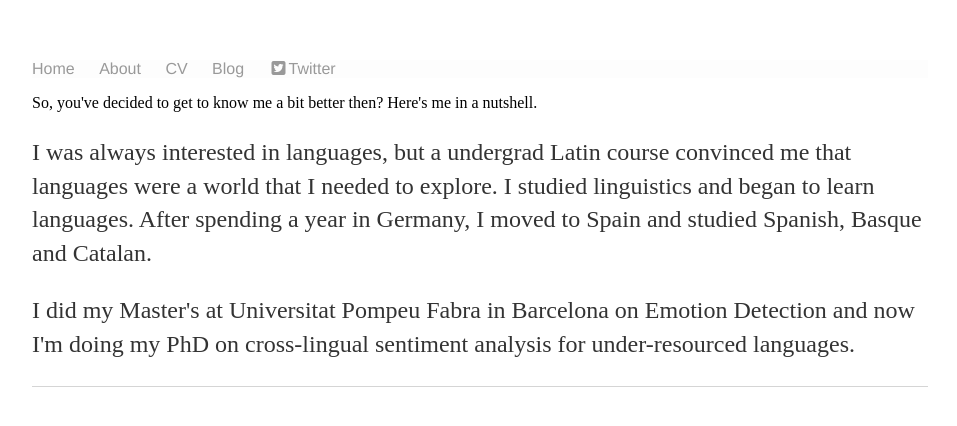
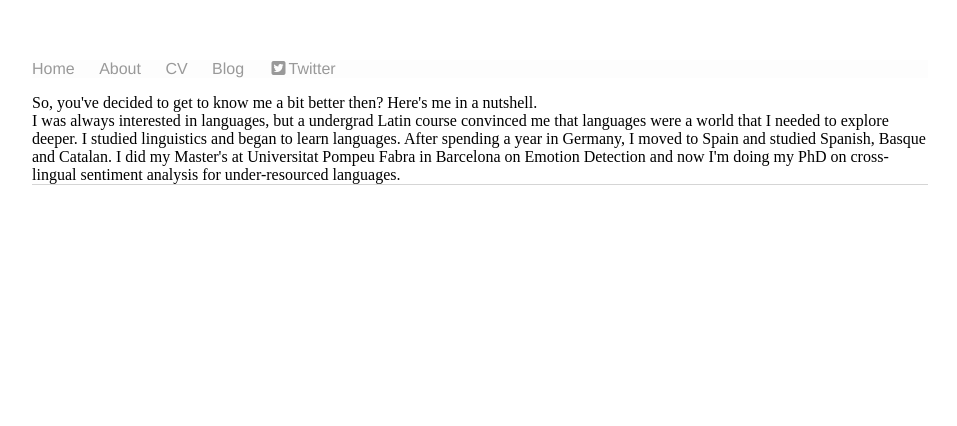
Before and after one commit to jerbarnes/jbarnesspain.github.io, a Jekyll site: the page built from about/index.html, in a window 1280 px wide. Shown: the top 426 px of the page, without its empty margins (160-1117 px from the left). Built offline with Jekyll 4.4.1, drawn with Linux system fonts in a browser that asks for light colours; nearby versions of some CDN libraries.

Commit message:
Update index.html

```diff
--- a/about/index.html
+++ b/about/index.html
@@ -2,12 +2,14 @@
 layout: default
 title: A bit about me
 ---
+
+<article class="page">
 <div class="blurb">
-	So, you've decided to get to know me a bit better then? Here's me in a nutshell.<br>
-	<p>I was always interested in languages, but a undergrad Latin course convinced me that languages were a world that
-  I needed to explore. I studied linguistics and began to learn languages. After spending a year in Germany, I moved
-  to Spain and studied Spanish, Basque and Catalan.</p>
+So, you've decided to get to know me a bit better then? Here's me in a nutshell.<br>
 
-<p>I did my Master's at Universitat Pompeu Fabra in Barcelona on Emotion Detection and now I'm doing my PhD on cross-lingual
+  I was always interested in languages, but a undergrad Latin course convinced me that languages were a world that I needed to explore deeper. I studied linguistics and began to learn languages. After spending a year in Germany, I moved
+  to Spain and studied Spanish, Basque and Catalan.
+
+I did my Master's at Universitat Pompeu Fabra in Barcelona on Emotion Detection and now I'm doing my PhD on cross-lingual
 sentiment analysis for under-resourced languages.
 </div><!-- /.blurb -->
```
